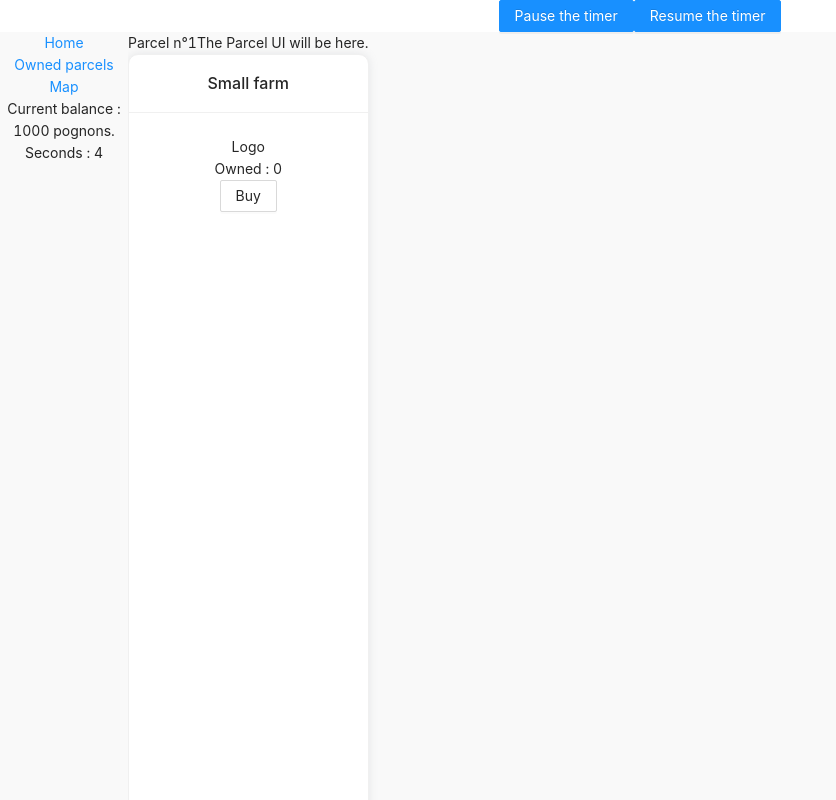
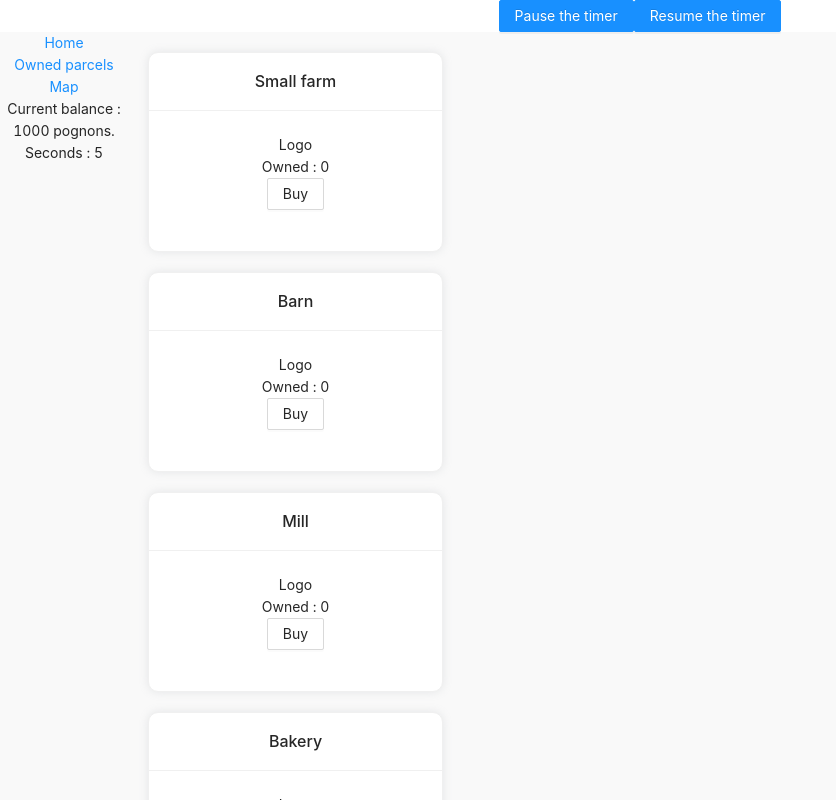
Before and after one commit to LaDistance/farm-and-conquer, a React (Create React App) app: page /parcel/1 in a window 1280 px wide. Shown: the top 800 px of the page, without its empty margins (0-836 px from the left). Built offline with nearby package versions, Linux system fonts and the light colour scheme.

Commit message:
Style of parcel page

```diff
--- /dev/null
+++ b/src/pages/ParcelPage/ParcelPage.module.scss
@@ -0,0 +1,4 @@
+.gridItem {
+    height: 100%;
+    width: 100%;
+}
--- a/src/pages/ParcelPage/ParcelPage.tsx
+++ b/src/pages/ParcelPage/ParcelPage.tsx
@@ -1,21 +1,37 @@
-import { Button } from "antd";
 import { useParams } from "react-router-dom";
 import { useAppDispatch, useAppSelector } from "../../app/hooks";
 import {
-  selectParcelFarmBuildings,
   selectParcels,
-  setParcelFarmBuildings,
+  setBuildingCount,
 } from "../../features/parcels/parcelsSlice";
-import { farmBuildings } from "../../data/farmBuildings";
 import { decrementMoney, selectMoney } from "../../features/money/moneySlice";
 import { Building } from "../../components/Building/Building";
+import { Responsive, WidthProvider } from "react-grid-layout";
 
+import { useEffect, useMemo } from "react";
+import { breakpoints, columns, getLayouts } from "../../data/layouts";
+
+// CSS
+import "react-grid-layout/css/styles.css";
+import "react-resizable/css/styles.css";
+import styles from "./ParcelPage.module.scss";
 export const ParcelPage = () => {
+  // Hooks
   const { parcelId } = useParams<{ parcelId: string }>();
   const parcels = useAppSelector(selectParcels);
   const money = useAppSelector(selectMoney);
+  const dispatch = useAppDispatch();
 
-  const dispatch = useAppDispatch();
+  // Grid
+  const ResponsiveReactGridLayout = useMemo(
+    () => WidthProvider(Responsive),
+    []
+  );
+  useEffect(() => {
+    console.log("Re-render parcel page");
+  }, []);
+
+  // Conditional rendering of the page
   if (!parcelId) {
     return <div>Invalid parcel id</div>;
   }
@@ -27,6 +43,7 @@ export const ParcelPage = () => {
     return <div>This parcel does not exist.</div>;
   }
 
+  // Functions
   const buyBuilding = (id: number, currentBalance: number) => {
     const farmBuildings = parcel.farmBuildings;
     const building = farmBuildings.find(
@@ -39,15 +56,10 @@ export const ParcelPage = () => {
 
       // Add the building to the parcel
       dispatch(
-        setParcelFarmBuildings({
-          id: parcel.id,
-          farmBuildings: [
-            ...farmBuildings,
-            {
-              building: building.building,
-              count: building.count + 1,
-            },
-          ],
+        setBuildingCount({
+          parcelId: parcel.id,
+          buildingId: id,
+          count: building.count + 1,
         })
       );
     } else {
@@ -57,14 +69,34 @@ export const ParcelPage = () => {
 
   return (
     <div>
-      <span>Parcel n°{parcel.id}</span>
-      <span>The Parcel UI will be here.</span>
-      {parcel.farmBuildings.map((building) => (
-        <Building title={building.building.name} count={building.count} />
-      ))}
-      <Button type="primary" onClick={() => buyBuilding(1, money)}>
-        Buy a small farm
-      </Button>
+      <ResponsiveReactGridLayout
+        verticalCompact={true}
+        layouts={getLayouts(parcel.farmBuildings)}
+        breakpoints={breakpoints}
+        preventCollision={false}
+        cols={columns}
+        rowHeight={200}
+        autoSize={true}
+        isDraggable={false}
+        isResizable={false}
+        margin={{
+          lg: [20, 20],
+          md: [20, 20],
+          sm: [20, 20],
+          xs: [20, 20],
+          xxs: [20, 20],
+        }}
+      >
+        {parcel.farmBuildings.map((building) => (
+          <div className={styles.gridItem} key={building.building.id}>
+            <Building
+              title={building.building.name}
+              count={building.count}
+              handleBuy={() => buyBuilding(building.building.id, money)}
+            />
+          </div>
+        ))}
+      </ResponsiveReactGridLayout>
     </div>
   );
 };
```
